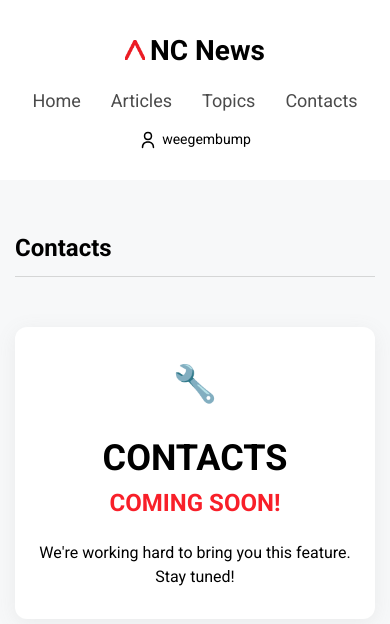
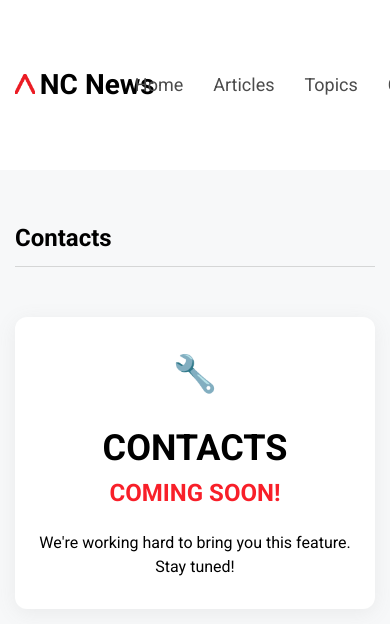
Before and after one commit to erascu/nc-news, a React (Vite) app: page /contacts in a window 390 px wide. Shown: the top 624 px of the page. Built offline with nearby package versions, Linux system fonts and the light colour scheme.

Commit message:
delete unneeded styling

```diff
--- a/src/App.css
+++ b/src/App.css
@@ -99,17 +99,6 @@ body.no-scroll {
 
 .dropdown-menu li:hover {
   text-decoration: underline;
-}
-
-.user-block {
-  display: flex;
-  align-items: center;
-  cursor: pointer;
-}
-
-.user-block img {
-  height: 18px;
-  margin-right: 5px;
 }
 
 main {
@@ -683,17 +672,6 @@ article {
   }
 }
 
-@media (max-width: 660px) {
-  .header-block {
-    flex-direction: column;
-  }
-
-  .logo-block,
-  .header-block nav {
-    margin-bottom: 15px;
-  }
-}
-
 @media (max-width: 480px) {
   .article-img,
   .skeleton-img {
```
